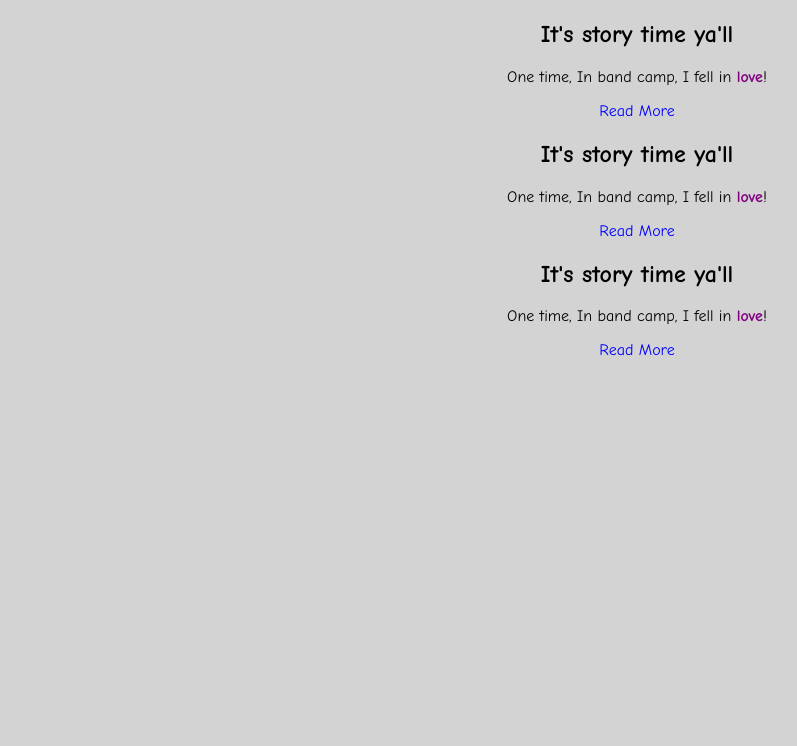
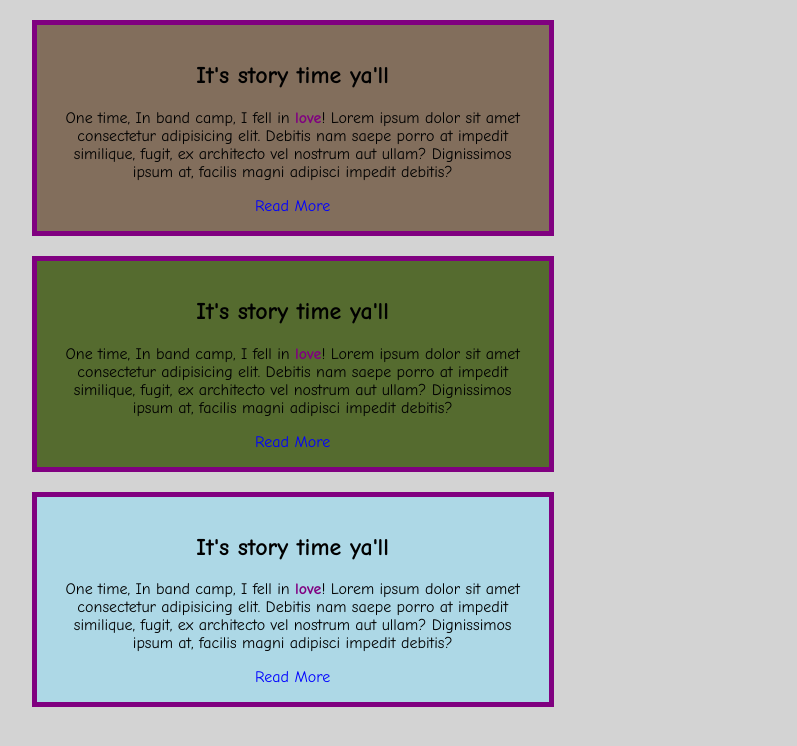
Before and after one commit to Jbradley-C/CSS-Drills, a plain HTML site: page index.html in a window 1280 px wide. Shown: the whole page, without its empty margins (3-800 px from the left). Drawn offline with Linux system fonts and the light colour scheme.

Commit message:
Box Styling added and changed to Lorem text

```diff
--- a/index.html
+++ b/index.html
@@ -10,7 +10,10 @@
     <div id="container">
       <div class="boxes" id="box1">
         <h2>It's story time ya'll</h2>
-        <p>One time, In band camp, I fell in <span>love</span>!</p>
+        <p>One time, In band camp, I fell in <span>love</span>! Lorem ipsum dolor
+           sit amet consectetur adipisicing elit. Debitis nam saepe porro at
+           impedit similique, fugit, ex architecto vel nostrum aut ullam? Dignissimos
+           ipsum at, facilis magni adipisci impedit debitis?</p>
         <div class="readme-wrapper">
           <a
             href="https://www.reactiongifs.com/r/330f.gif"
@@ -22,7 +25,10 @@
       </div>
       <div class="boxes" id="box2">
         <h2>It's story time ya'll</h2>
-        <p>One time, In band camp, I fell in <span>love</span>!</p>
+        <p>One time, In band camp, I fell in <span>love</span>! Lorem ipsum dolor
+          sit amet consectetur adipisicing elit. Debitis nam saepe porro at
+          impedit similique, fugit, ex architecto vel nostrum aut ullam? Dignissimos
+          ipsum at, facilis magni adipisci impedit debitis?</p>
         <div class="readme-wrapper">
           <a
             href="https://www.reactiongifs.com/r/330f.gif"
@@ -34,7 +40,10 @@
       </div>
       <div class="boxes" id="boxN">
         <h2>It's story time ya'll</h2>
-        <p>One time, In band camp, I fell in <span>love</span>!</p>
+        <p>One time, In band camp, I fell in <span>love</span>! Lorem ipsum dolor
+          sit amet consectetur adipisicing elit. Debitis nam saepe porro at
+          impedit similique, fugit, ex architecto vel nostrum aut ullam? Dignissimos
+          ipsum at, facilis magni adipisci impedit debitis?</p>
         <div class="readme-wrapper">
 
           <a
--- a/styles.css
+++ b/styles.css
@@ -21,10 +21,28 @@ a:hover {
 }
 
 span {
-    color: purple;
-    font-weight: bolder;
+  color: purple;
+  font-weight: bolder;
 }
 
 .boxes {
+  margin-top: 20px;
+  margin-bottom: 20px;
+  margin-right: 20pt;
+  margin-left: 20pt;
+  padding: 1em;
+  border: 5px solid purple;
+  width: 30em;
+}
 
+#box1 {
+  background-color: rgb(130, 110, 92);
 }
+
+#box2 {
+  background-color: darkolivegreen;
+}
+
+#boxN {
+  background-color: lightblue;
+}
```
